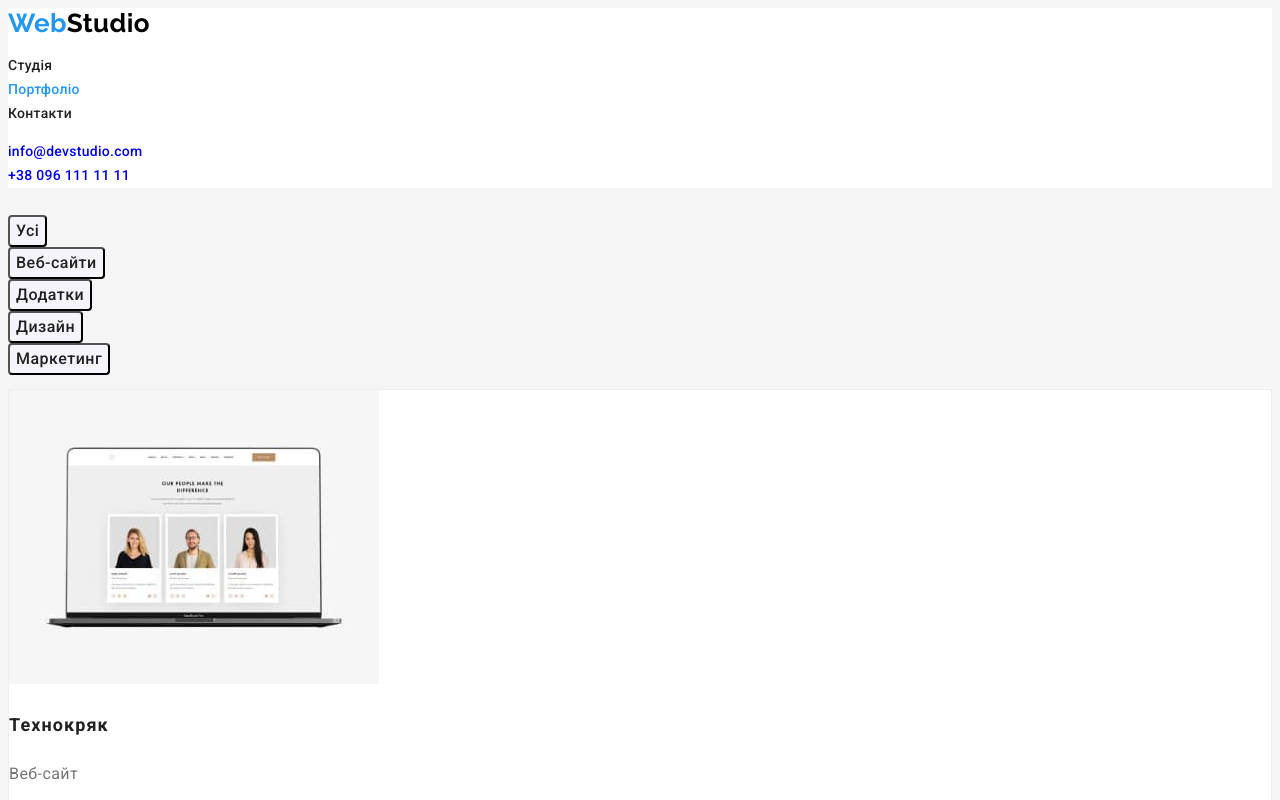
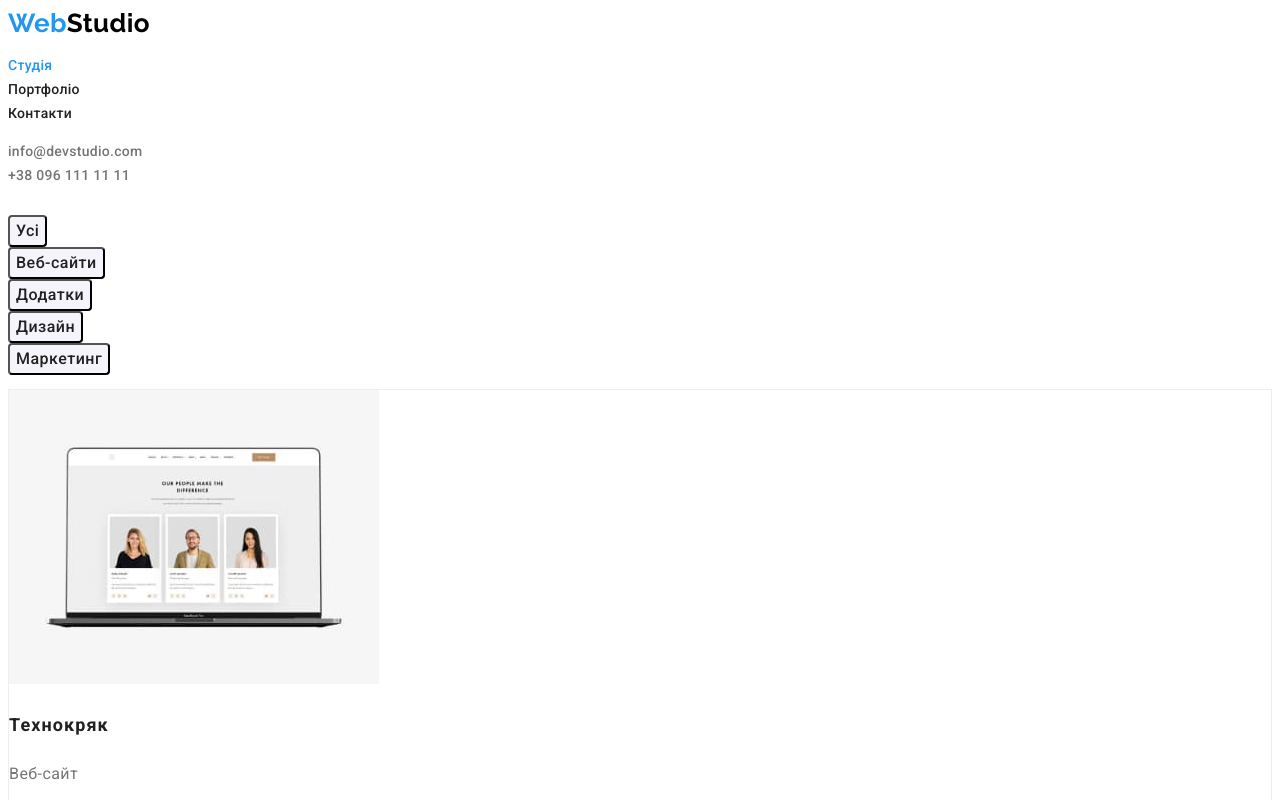
Before and after one commit to vikttur/goit-markup-hw-02, a plain HTML site: page portfolio.html in a window 1280 px wide. Shown: the top 800 px of the page. Drawn offline with Linux system fonts and the light colour scheme.

Commit message:
Виправляє помилки кольору
Змінено колір body,  колір контактів в header, оптимізовані класи логотипу

```diff
--- a/css/styles.css
+++ b/css/styles.css
@@ -13,7 +13,7 @@
 }
 
 body {
-	background-color: var(--color-bgr-main);
+	background-color: var(--color-bgr-head);
 
 	font-family: "Roboto", sans-serif;
 	font-size: 14px;
@@ -52,22 +52,14 @@ body .list {
 	font-weight: 700;
 	font-size: 26px;
 	line-height: 1.19;
+	color: var(--color-accent);
+}
+
+.logo-header {
 	color: var(--color-logo);
 }
 
-.logo-color {
-	color: var(--color-accent);
-}
-
-.logo-invers {
-	color: var(--color-bgr-head);
-}
-
 /* header */
-.header {
-	background-color: var(--color-bgr-head);
-}
-
 .nav-text,
 .contact-text {
 	font-weight: 500;
@@ -77,6 +69,10 @@ body .list {
 
 .nav-text {
 	color: var(--color-header);
+}
+
+.contact-text {
+	color: var(--color-main);
 }
 
 .current {
@@ -174,6 +170,10 @@ body .list {
 	background-color: var(--color-bgr-hero);
 }
 
+.logo-footer {
+	color: var(--color-bgr-head);
+}
+
 .footer-text {
 	color: var(--color-bgr-head);
 }
--- a/portfolio.html
+++ b/portfolio.html
@@ -19,11 +19,11 @@
 	<header class="header">
 		<nav>
 			<a href="./index.html" class="logo logo-link">
-				<span class="logo-color">Web</span>Studio
+				Web<span class="logo-header">Studio</span>
 			</a>
 			<ul class="list">
-				<li><a href="./index.html" class="nav-text link">Студія</a></li>
-				<li><a href="./portfolio.html" class="nav-text link current">Портфоліо</a></li>
+				<li><a href="./index.html" class="nav-text link current">Студія</a></li>
+				<li><a href="./portfolio.html" class="nav-text link">Портфоліо</a></li>
 				<li><a href="#" class="nav-text link">Контакти</a></li>
 			</ul>
 		</nav>
@@ -97,7 +97,7 @@
 
 	<footer class="footer">
 		<a href="./index.html" class="logo logo-link">
-			<span class="logo-color">Web</span><span class="logo-invers">Studio</span>
+			Web<span class="logo-footer">Studio</span>
 		</a>
 		<address>
 			<ul class="list">
```
Also changed, not shown: index.html (+2 -2 lines).
